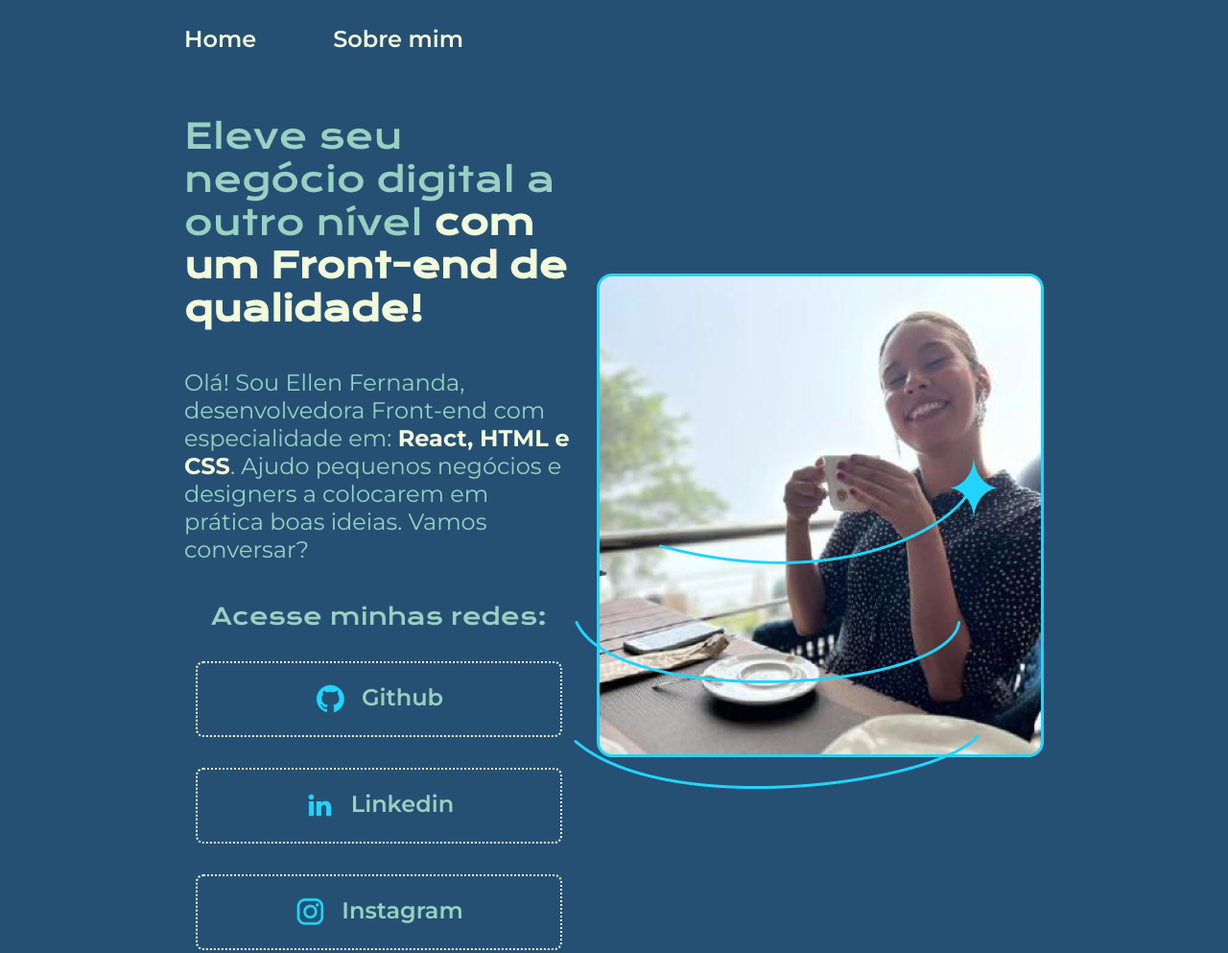
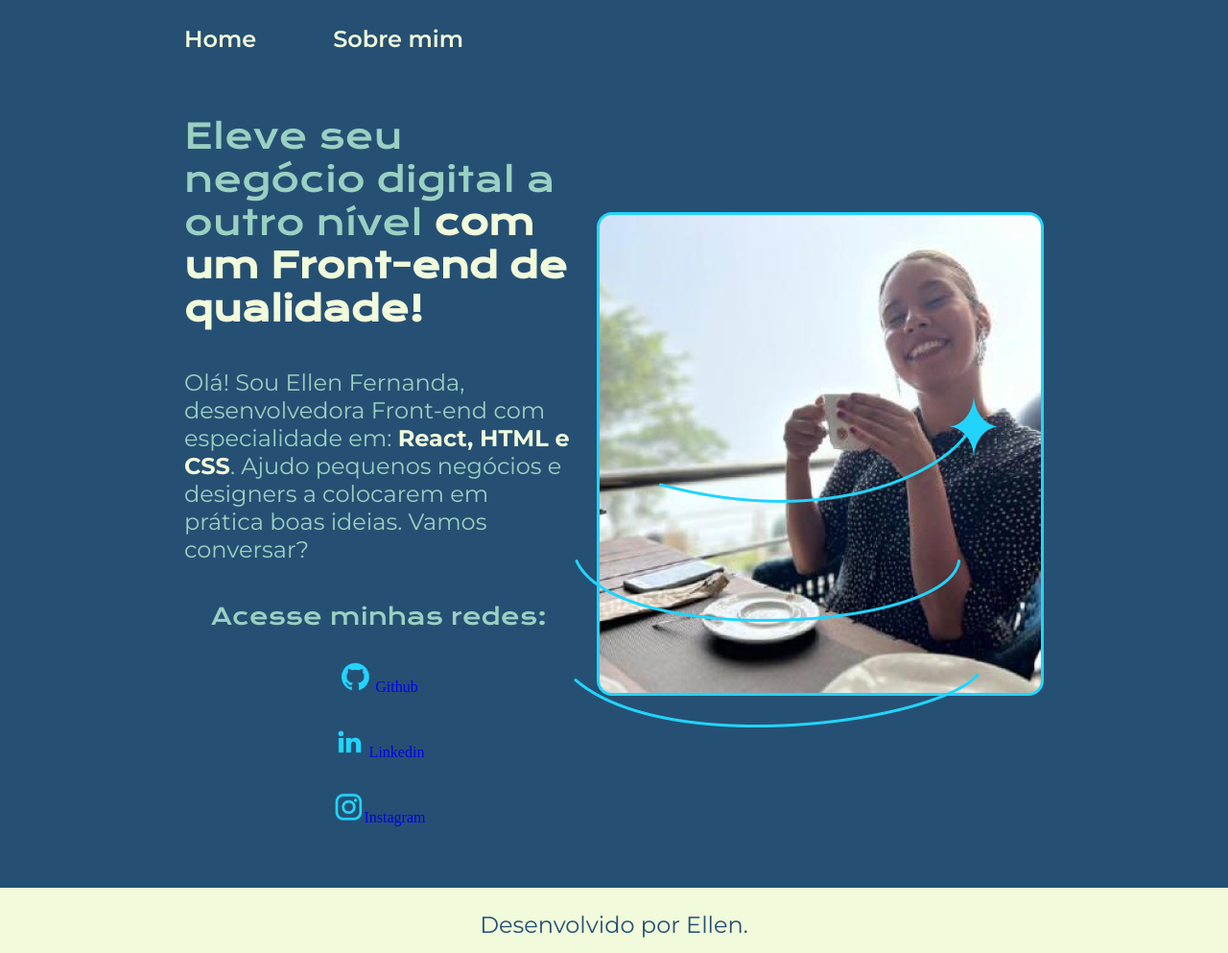
Before and after one commit to ellenferz/Portfolio2, a plain HTML site: page index.html in a window 1280 px wide. Shown: the top 993 px of the page at 96% size. Drawn offline with nearby package versions, Linux system fonts and the light colour scheme.

Commit message:
Update index.html

```diff
--- a/index.html
+++ b/index.html
@@ -21,20 +21,20 @@
 
            <div class="apresentacao__links">
              <h2 class="apresentacao__links__subtitulo">Acesse minhas redes:</h2>
-              <a class="apresentacao__links__link" href="https://github.com/ellenferz" target="_blank">
+              <a class="apresentacao__links__navegacao" href="https://github.com/ellenferz" target="_blank">
                 <img src="./assets/github.image.png"> Github
               </a>
-              <a class="apresentacao__links__link" href="https://www.linkedin.com/in/ellenferz/" target="_blank">
+              <a class="apresentacao__links__navegacao" href="https://www.linkedin.com/in/ellenferz/" target="_blank">
                 <img src="./assets/linkedin.image.png"> Linkedin
               </a>
-              <a class="apresentacao__links__link" href="https://instagram.com/ellenferz" target="_blank">
+              <a class="apresentacao__links__navegacao" href="https://instagram.com/ellenferz" target="_blank">
                 <img src="./assets/instagram.image.png">Instagram
               </a>
            </div>
 
         </section>
 
-    <img src="assets/Imagem.png" alt="Foto Ellen tomando um cafézinho">
+    <img class="apresentacao__imagem"src="assets/Imagem.png" alt="Foto Ellen tomando um cafézinho">
       </main>
     <footer class="rodape">
       <p>Desenvolvido por Ellen.</p>
```
